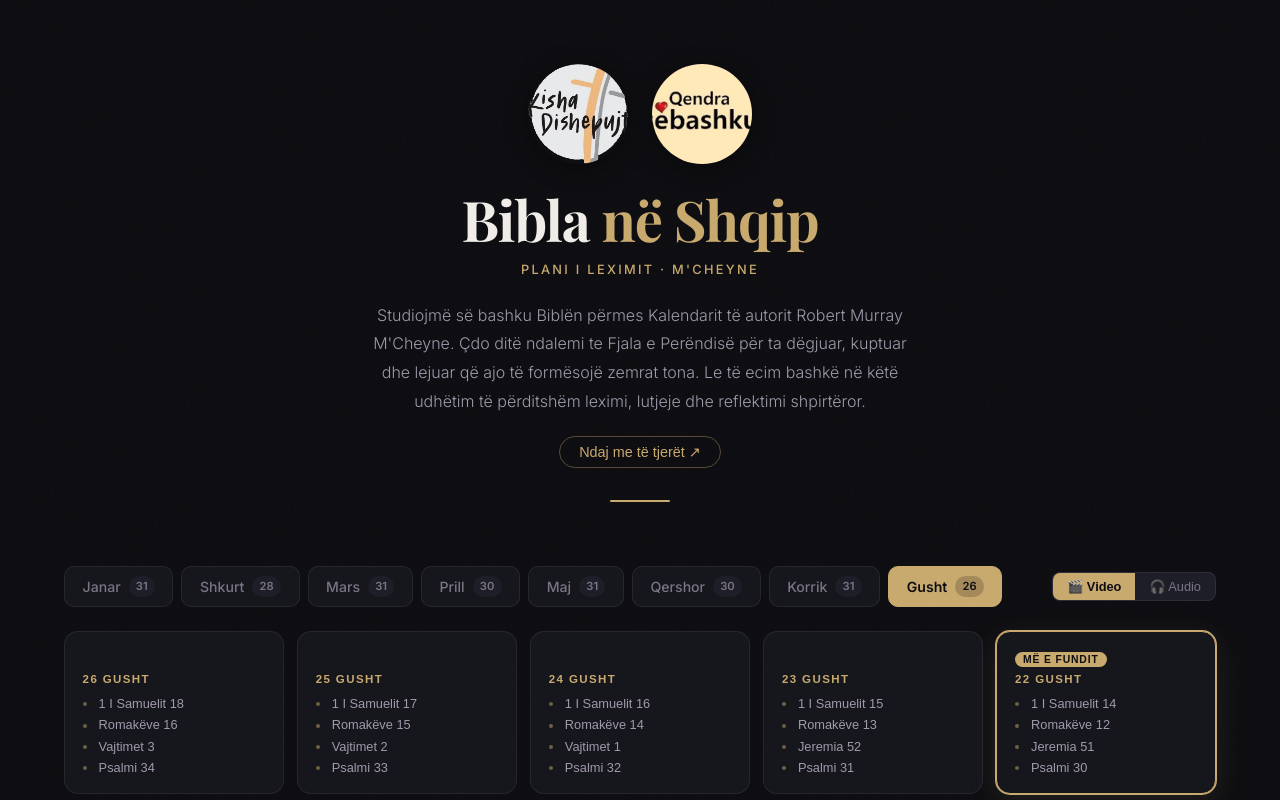
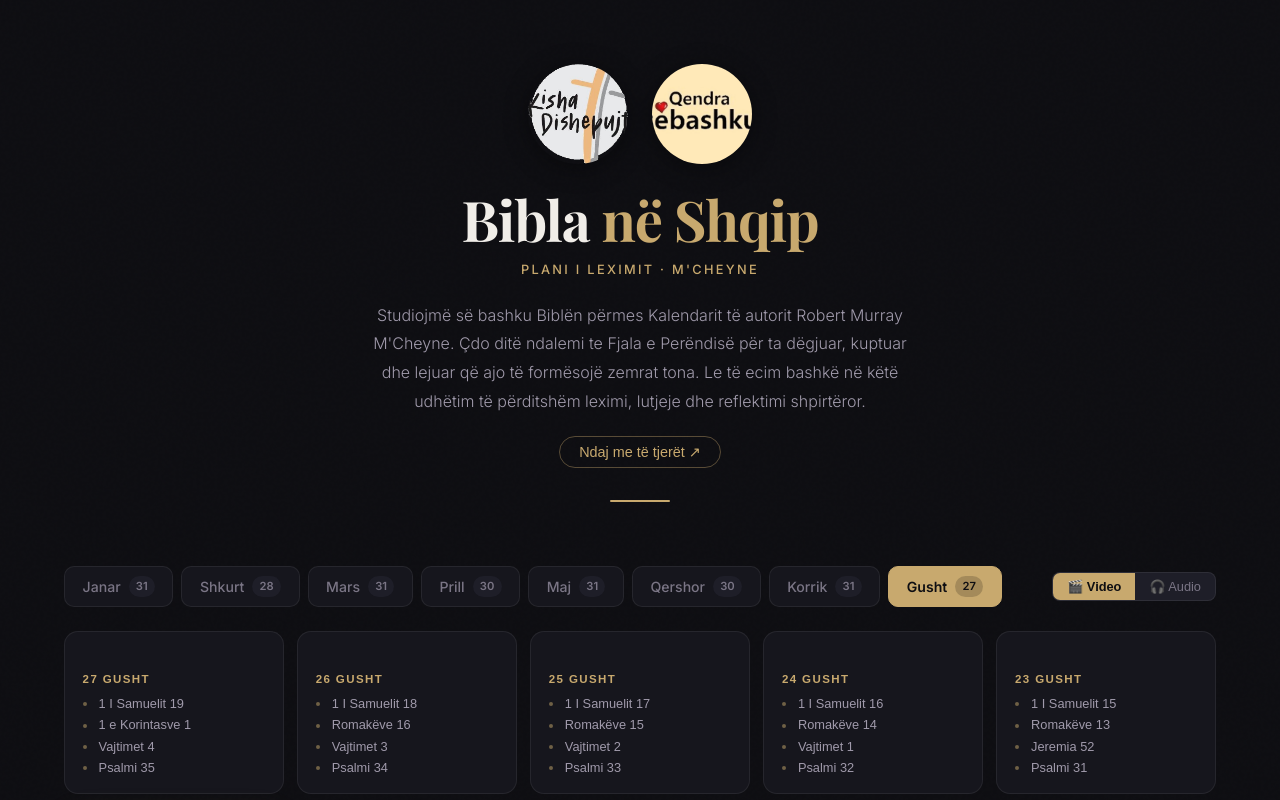
Before and after one commit to jeffandmeredith-max/bibla-shqip, a React (Vite) app: page / in a window 1280 px wide. Shown: the top 800 px of the page. Built offline with nearby package versions, Linux system fonts and the light colour scheme.

Commit message:
chore: daily update 2026-08-27

```diff
--- a/src/data/august.js
+++ b/src/data/august.js
@@ -661,5 +661,28 @@ export const august = [
         "start": 712
       }
     ]
+  },
+  {
+    "day": 27,
+    "date": "27 Gusht",
+    "videoId": "wwgzKo9XXPs",
+    "readings": [
+      {
+        "title": "1 I Samuelit 19",
+        "start": 0
+      },
+      {
+        "title": "1 e Korintasve 1",
+        "start": 237
+      },
+      {
+        "title": "Vajtimet 4",
+        "start": 462
+      },
+      {
+        "title": "Psalmi 35",
+        "start": 663
+      }
+    ]
   }
 ]
```
